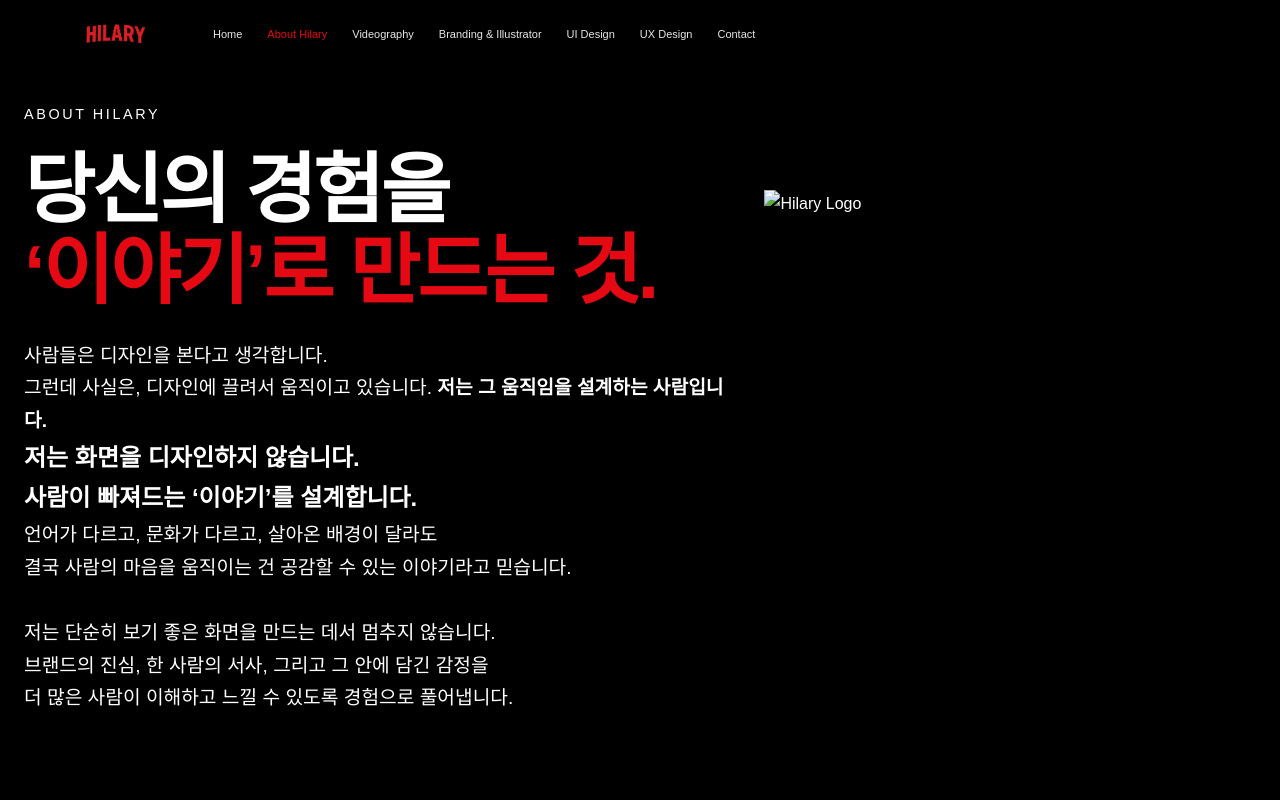
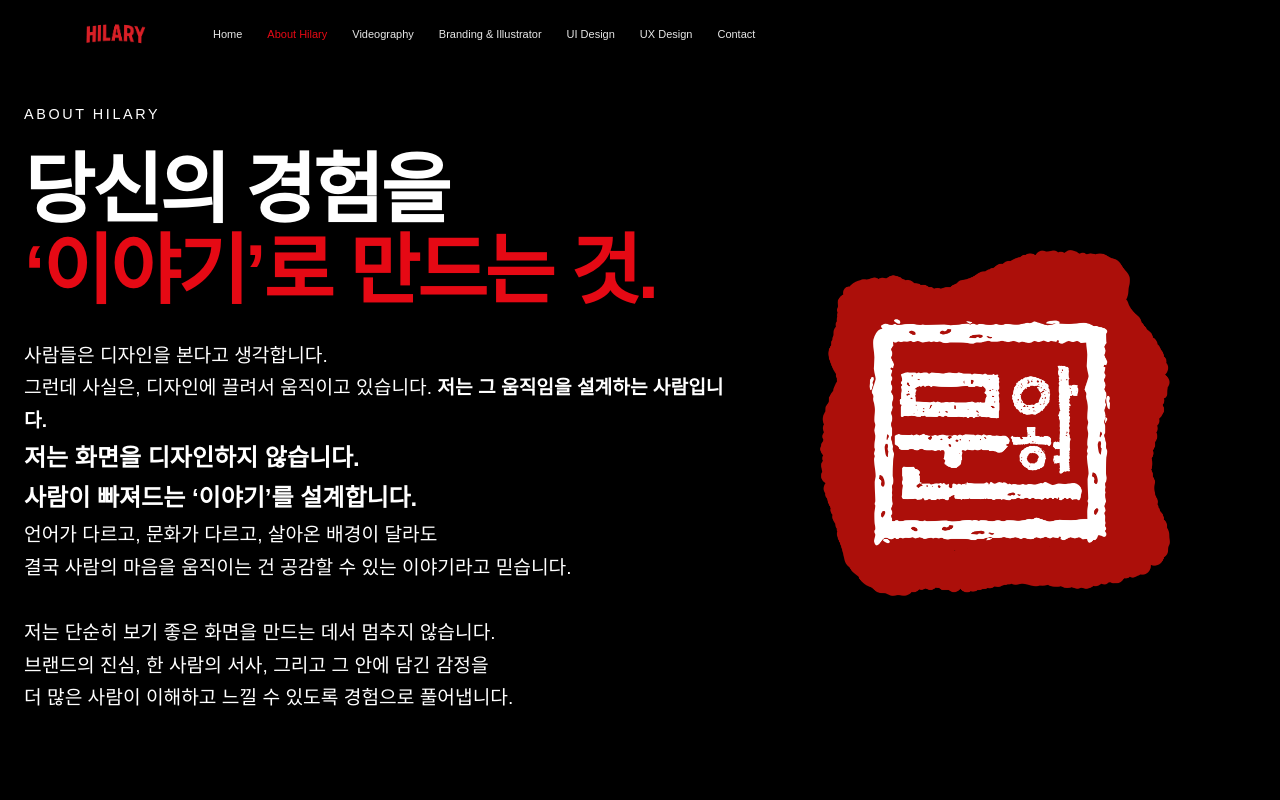
Before and after one commit to mnahyunnn/NetflixPortfolio, a plain HTML site: page about.html in a window 1280 px wide. Shown: the top 800 px of the page. Drawn offline with nearby package versions, Linux system fonts and the light colour scheme; the site is published under a folder, as on GitHub Pages, so addresses that start at the root find nothing; a web font is replaced by a local one.

Commit message:
Update about.html

```diff
--- a/about.html
+++ b/about.html
@@ -293,7 +293,7 @@
     </div>
 
     <div class="about-image">
-  <img src="/images/ahyunlogo.PNG" alt="Hilary Logo">
+  <img src="images/ahyunlogo.PNG" alt="Hilary Logo">
 </div>
 </div>
 
```
